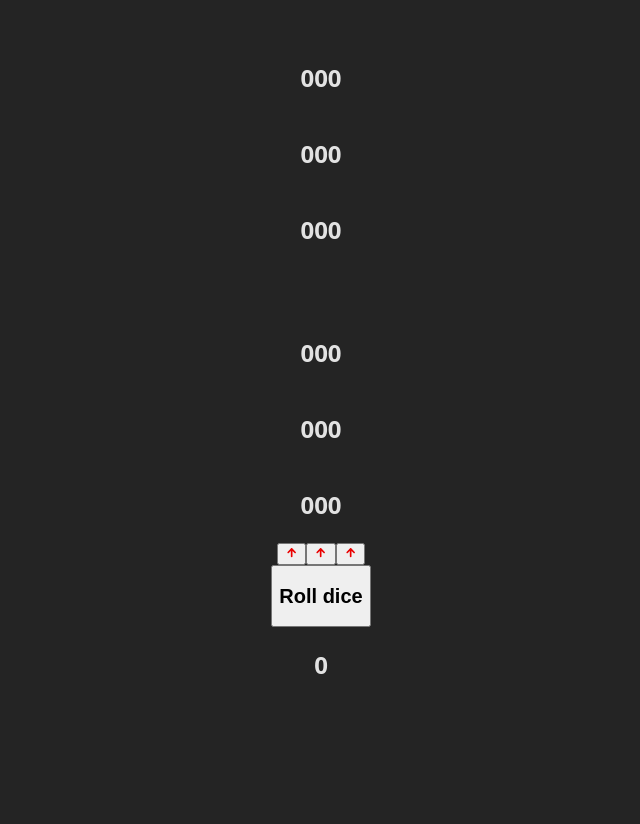
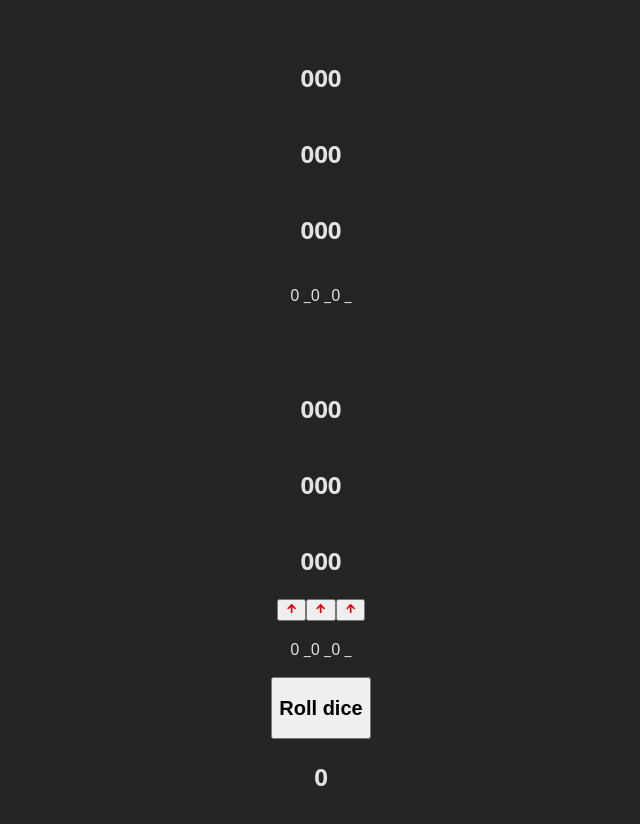
Before and after one commit to pdrabik223/knucklebones, a React (Vite) app in the folder web_app/: page / in a window 1280 px wide. Shown: the top 824 px of the page, without its empty margins (319-959 px from the left). Before the commit the page ends 800 px from the top, so only its background shows below. Built offline with nearby package versions, Linux system fonts and the light colour scheme.

Commit message:
basic game logic

```diff
--- a/web_app/src/App.tsx
+++ b/web_app/src/App.tsx
@@ -1,148 +1,58 @@
 // import { useState } from 'react'
 import diceLogo from './assets/dice.png'
 // import viteLogo from '/vite.svg'
-import { IoMdArrowRoundUp } from "react-icons/io";
 import './App.css'
-import { Row } from './components/Row'
-import { Column } from './components/Column'
-import { useState, type JSX } from 'react'
+import { useState } from 'react'
 
-import { v4 as uuidv4 } from 'uuid';
-
-class GameState {
-  boardA: number[][] = [[0, 0, 0],
-  [0, 0, 0],
-  [0, 0, 0]]
-  boardB: number[][] = [[0, 0, 0],
-  [0, 0, 0],
-  [0, 0, 0]]
-  constructor() {
-  }
-
-  canSetCell(board: number, column: number) {
-    if (board == 0) {
-      for (let i = 0; i < 3; i++)
-        if (this.boardA[i][column] == 0) return true;
-
-    } else {
-      for (let i = 0; i < 3; i++)
-        if (this.boardB[i][column] == 0) return true;
-    }
-    return false;
-
-  }
-
-  setCell(board: number, column: number, value: number) {
-    if (this.canSetCell(board, column)) {
-      if (board == 0) {
-        for (let i = 0; i < 3; i++)
-          if (this.boardA[i][column] == 0) { this.boardA[i][column] = value; return }
-      } else {
-        for (let i = 0; i < 3; i++)
-          if (this.boardB[i][column] == 0) { this.boardB[i][column] = value; return }
-      }
-    }
-  }
-}
-
+import { PlayerGrid } from './PlayerGrid';
+import { GameState } from './GameState';
 
 export function App() {
 
-  const [diceValue, setCount] = useState(0);
+  const [diceValue, setDiceValue] = useState(0);
   const [gameState, _] = useState(new GameState());
+  const [activePlayerId, setActivePlayerID] = useState(0);
 
 
   return (
     <>
       <div>
         {/* <img src={diceLogo} alt="dice" /> */}
-        <PlayerGrid gameState={gameState} boardId={0} />
 
-        <br></br>
+        <PlayerHand activePlayerId={activePlayerId} gameState={gameState} diceValue={diceValue} onSetCell={(column) => {
 
-        <br></br>
+          gameState.setCell(activePlayerId, column, diceValue);
+          setDiceValue(0);
+          setActivePlayerID((activePlayerId + 1) % 2);
 
-        <PlayerGrid gameState={gameState} boardId={1} onSetCell={(column) => {
-          gameState.setCell(1, column, diceValue),
-            console.log(gameState),
-            setCount(0)
         }} />
-
-        <button onClick={() => setCount(Math.floor(Math.random() * 6) + 1)}> <h2>Roll dice</h2> </button>
+        <button onClick={diceValue == 0 ? () => setDiceValue(Math.floor(Math.random() * 6) + 1) : undefined}> <h2>Roll dice</h2> </button>
 
         <h2> {diceValue}</h2>
       </div>
     </>
   )
 }
-
-interface PlayerGridRef {
-  gameState: GameState,
-  boardId: number,
-  onSetCell?: (column: number) => void,
+interface PlayerHandRef {
+  activePlayerId: number
+  gameState: GameState
+  diceValue: number
+  onSetCell: ((column: number) => void) | undefined
 }
 
 
-const PlayerGrid: React.FC<PlayerGridRef> = (props: PlayerGridRef) => {
-  let board;
+export const PlayerHand: React.FC<PlayerHandRef> = (props: PlayerHandRef) => {
 
-  if (props.boardId == 0)
-    board = props.gameState.boardA;
-  else
-    board = props.gameState.boardB;
-
-  let cellGrid: JSX.Element[] = []
-  for (let x = 0; x < 3; x++) {
-    let row: JSX.Element[] = []
-    for (let y = 0; y < 3; y++) {
-      let cellWidget = <Cell key={uuidv4()} value={board[x][y]} />
-      row.push(cellWidget)
-    }
-    cellGrid.push(<Row>{row}</Row>)
-  }
-
-  let controls: JSX.Element[] = [];
-  if (props.onSetCell != null) {
-    for (let x = 0; x < 3; x++) {
-      if (props.gameState.canSetCell(props.boardId, x)) {
-        controls.push(
-          <button onClick={() => props.onSetCell!(x)}>
-            <IoMdArrowRoundUp scale={20} color="#ea0000" />
-          </button>
-        )
-      } else {
-        controls.push(
-          <button>
-            <IoMdArrowRoundUp scale={20} color="#3f3f3f" />
-          </button>
-        )
-
-      }
-    }
-  }
-
-  return (
-
-    <Column>
-      {cellGrid}
-      <Row>{controls}</Row>
-    </Column>
+  console.log(props.gameState)
 
 
-  );
+  return <>
+
+    <PlayerGrid gameState={props.gameState} boardId={(props.activePlayerId + 1) % 2} />
+
+    <br></br>
+    <br></br>
+
+    <PlayerGrid gameState={props.gameState} boardId={props.activePlayerId} onSetCell={props.onSetCell} />
+  </>
 }
-
-
-interface CellRef {
-  value: number
-}
-
-
-const Cell: React.FC<CellRef> = (props: CellRef) => {
-
-  return (
-    <h2>
-      {props.value}
-    </h2>
-  );
-}
--- /dev/null
+++ b/web_app/src/Cell.tsx
@@ -0,0 +1,14 @@
+
+export interface CellRef {
+    value: number
+}
+
+
+export const Cell: React.FC<CellRef> = (props: CellRef) => {
+
+    return (
+        <h2>
+            {props.value}
+        </h2>
+    );
+};
--- /dev/null
+++ b/web_app/src/GameState.tsx
@@ -0,0 +1,75 @@
+export class GameState {
+  boardA: number[][] = [[0, 0, 0],
+  [0, 0, 0],
+  [0, 0, 0]];
+  boardB: number[][] = [[0, 0, 0],
+  [0, 0, 0],
+  [0, 0, 0]];
+  constructor() {
+  }
+
+  canSetCell(board: number, column: number) {
+    if (board == 0) {
+      for (let i = 0; i < 3; i++)
+        if (this.boardA[i][column] == 0) return true;
+
+    } else {
+      for (let i = 0; i < 3; i++)
+        if (this.boardB[i][column] == 0) return true;
+    }
+    return false;
+
+  }
+
+  sumPointsForColumn(board: number, column: number) {
+    const target = board === 0 ? this.boardA : this.boardB;
+    const occurrences = new Map<number, number>();
+
+    for (let i = 0; i <= 6; i++) {
+      occurrences.set(i, 0);
+    }
+
+    for (let i = 0; i < 3; i++) {
+      const value = target[i][column];
+      occurrences.set(value, occurrences.get(value)! + 1);
+    }
+
+    let sum = 0;
+    for (let i = 0; i < 3; i++) {
+      const value = target[i][column];
+      sum += value * occurrences.get(value)!;
+    }
+
+    return sum;
+  }
+
+  gameEnded() {
+
+    for (let i = 0; i < 3; i++) {
+      if (this.canSetCell(0, i) || this.canSetCell(1, i)) return false;
+    }
+    return true
+
+  }
+
+  setCell(board: number, column: number, value: number) {
+    if (!this.canSetCell(board, column)) return;
+
+    const target = board === 0 ? this.boardA : this.boardB;
+    const opposite = board === 0 ? this.boardB : this.boardA;
+
+    for (let i = 0; i < 3; i++) {
+      if (target[i][column] === 0) {
+        target[i][column] = value;
+        break;
+      }
+    }
+
+    for (let i = 0; i < 3; i++) {
+      if (opposite[i][column] === value) {
+        opposite[i][column] = 0;
+      }
+    }
+  }
+
+}
--- /dev/null
+++ b/web_app/src/PlayerGrid.tsx
@@ -0,0 +1,79 @@
+import type { JSX } from 'react';
+import { IoMdArrowRoundUp } from 'react-icons/io';
+import { v4 as uuidv4 } from 'uuid';
+
+import { Column } from './components/Column';
+import { Row } from './components/Row';
+import type { GameState } from './GameState';
+import { Cell } from './Cell';
+
+
+
+export interface PlayerGridRef {
+    gameState: GameState,
+    boardId: number,
+    onSetCell?: (column: number) => void,
+}
+
+
+
+
+export const PlayerGrid: React.FC<PlayerGridRef> = (props: PlayerGridRef) => {
+    let board;
+
+    if (props.boardId == 0)
+        board = props.gameState.boardA;
+    else
+        board = props.gameState.boardB;
+
+    let cellGrid: JSX.Element[] = [];
+
+    for (let x = 0; x < 3; x++) {
+        let row: JSX.Element[] = [];
+        for (let y = 0; y < 3; y++) {
+            let cellWidget = <Cell key={uuidv4()} value={board[x][y]} />;
+            row.push(cellWidget);
+        }
+        cellGrid.push(<Row>{row}</Row>);
+    }
+
+    let controls: JSX.Element[] = [];
+    if (props.onSetCell != null) {
+        for (let x = 0; x < 3; x++) {
+            if (props.gameState.canSetCell(props.boardId, x)) {
+                controls.push(
+                    <button onClick={() => props.onSetCell!(x)}>
+                        <IoMdArrowRoundUp scale={20} color="#ea0000" />
+                    </button>
+                );
+            } else {
+                controls.push(
+                    <button>
+                        <IoMdArrowRoundUp scale={20} color="#3f3f3f" />
+                    </button>
+                );
+
+            }
+        }
+    }
+
+    let sumPoints: JSX.Element[] = [];
+
+    for (let x = 0; x < 3; x++) {
+        sumPoints.push(
+            <p>{props.gameState.sumPointsForColumn(props.boardId, x)} _ </p>
+        );
+    }
+
+
+    return (
+
+        <Column>
+            {cellGrid}
+            <Row>{controls}</Row>
+            <Row>{sumPoints}</Row>
+        </Column>
+
+
+    );
+};
```
